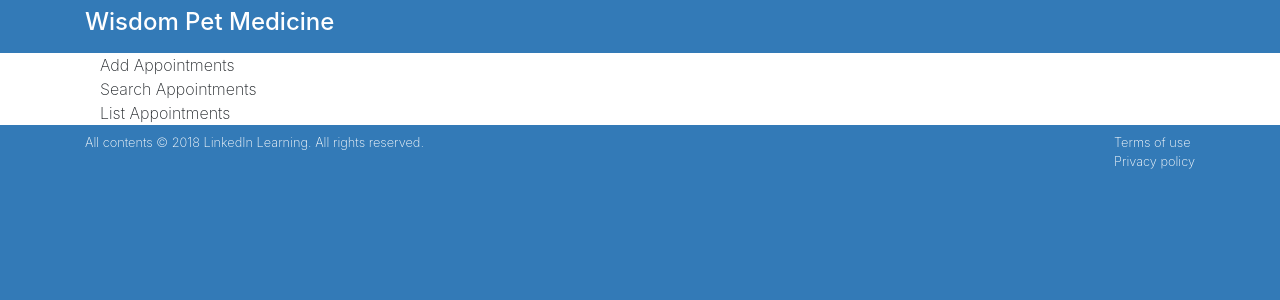
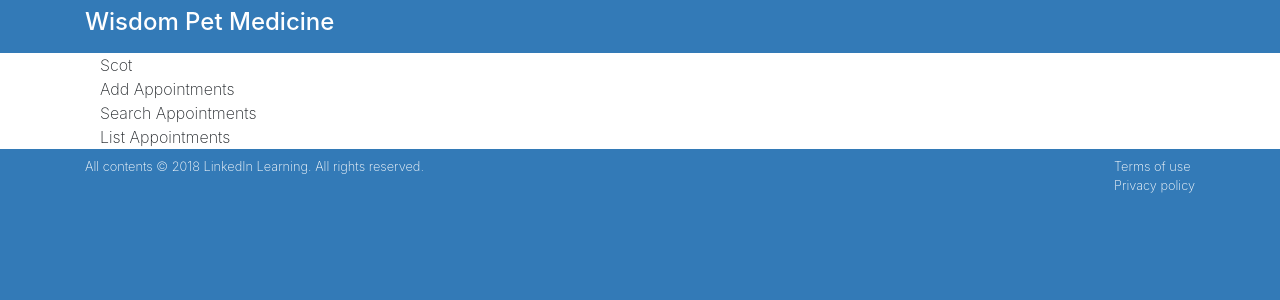
Before and after one commit to scotnewbury/react-interface, a React (Create React App) app: page / in a window 1280 px wide. Shown: the top 300 px of the page. Built offline with nearby package versions, Linux system fonts and the light colour scheme.

Commit message:
course completed through 2.2

```diff
--- a/src/components/App.js
+++ b/src/components/App.js
@@ -4,13 +4,23 @@ import AddAppointments from './AddAppointments';
 import SearchAppointments from './SearchAppointments';
 import ListAppointments from './ListAppointments';
 
-function App() {
+class App extends Component {
+
+constructor() {
+    super();
+    this.state = {
+      myName: 'Scot'
+    }
+  }
+
+  render () {
     return (
       <main className="page bg-white" id="petratings">
         <div className="container">
           <div className="row">
             <div className="col-md-12 bg-white">
               <div className="container">
+                { this.state.myName }
                 <AddAppointments />
                 <SearchAppointments />
                 <ListAppointments />
@@ -20,6 +30,7 @@ function App() {
         </div>
       </main>
     );
+  };
 }
 
 export default App;
```
Also changed, not shown: 1 other file (tests, documents, lock files or other folders). Lines whose indentation alone changed are shown as unchanged.
